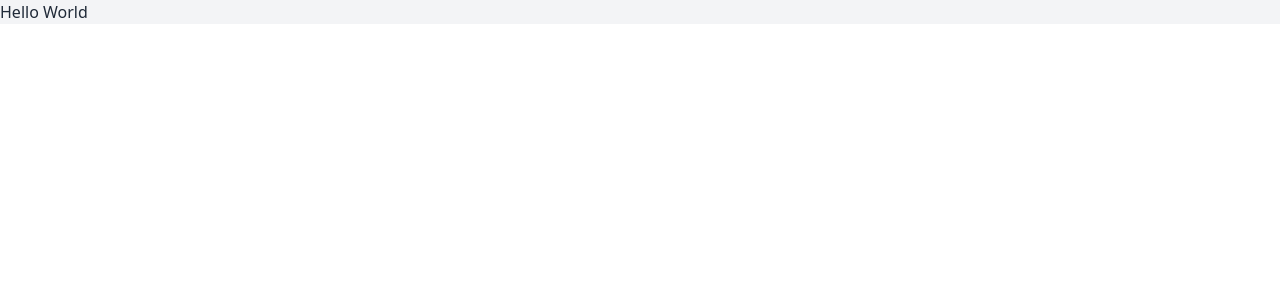
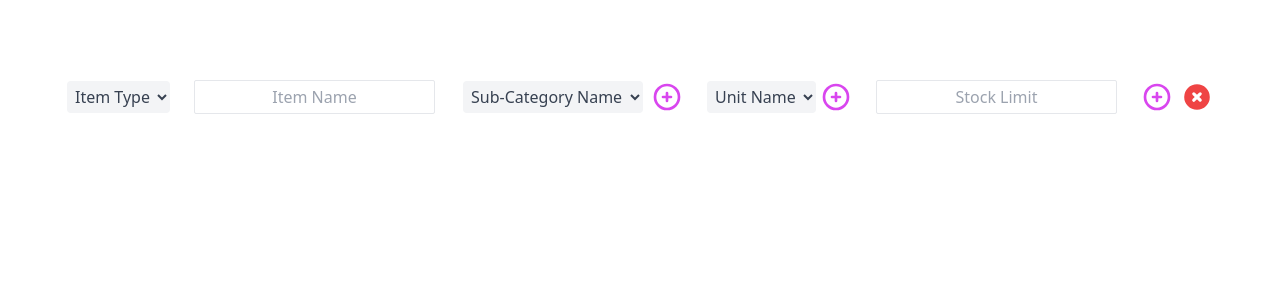
Before and after one commit to ImranAhmed26/Maliha-Assignment-frontend, a Next.js app: page / in a window 1280 px wide. Shown: the top 300 px of the page. Built offline with nearby package versions, Linux system fonts and the light colour scheme.

Commit message:
created single item list

```diff
--- a/components/category-list.js
+++ b/components/category-list.js
@@ -1,10 +1,12 @@
 import React from "react";
 import { useEffect, useState } from "react";
 
+import { PlusCircleIcon } from "@heroicons/react/outline";
+import { XCircleIcon } from "@heroicons/react/solid";
 import axios from "axios";
 
-const ProductPage = () => {
-  const [products, setProducts] = useState();
+const ItemPage = () => {
+  const [category, setCategory] = useState();
 
   // useEffect(() => {
   //   axios({
@@ -16,7 +18,81 @@ const ProductPage = () => {
   //   });
   // },[]);
 
-  return <div className="bg-gray-100 h-screen text-gray-700"></div>;
+  return (
+    <div className=" text-gray-700 pt-20 mx-20 ">
+      <div className="flex gap-6  min-w-[70rem] max-w-[80rem] items-center justify-center ">
+        <div className="">
+          <select
+            name="itemType"
+            id="type"
+            className="bg-gray-100 p-1 rounded font-medium outline-none cursor-pointer"
+          >
+            <option value="">Item Type</option>
+            <option value="cottom">Cotton</option>
+            <option value="nylon">Nylon</option>
+            <option value="linen">Linen</option>
+            <option value="silk">Silk</option>
+            <option value="wool">Wool</option>
+          </select>
+        </div>
+        <div>
+          <input
+            placeholder="Item Name"
+            className="outline-none border rounded-sm p-1 text-center"
+          />
+        </div>
+        <div className="flex items-center gap-1">
+          <div className="px-1">
+            <select
+              name="sub-category"
+              id="sub-category"
+              className="bg-gray-100 p-1 rounded font-medium outline-none cursor-pointer"
+            >
+              <option value="">Sub-Category Name</option>
+              <option value="t-shirt">T-Shirt</option>
+              <option value="shirt">Shirt</option>
+              <option value="hoodie">Hoodie</option>
+              <option value="pant">Pant</option>
+            </select>
+          </div>
+          <div className="flex w-8 ">
+            <PlusCircleIcon className="text-fuchsia-500 cursor-pointer" />
+          </div>
+        </div>
+        <div className="flex gap-1">
+          <div className="">
+            <select
+              name="unit"
+              id="unit"
+              className="bg-gray-100 p-1 rounded font-medium outline-none cursor-pointer items-center"
+            >
+              <option value="volvo">Unit Name</option>
+              <option value="saab">KG</option>
+              <option value="mercedes">Gram</option>
+              <option value="audi">Pound</option>
+            </select>
+          </div>
+          <div className="flex w-8">
+            <PlusCircleIcon className="text-fuchsia-500 cursor-pointer" />
+          </div>
+        </div>
+        <div>
+          <input
+            placeholder="Stock Limit"
+            className="outline-none border rounded-sm p-1 text-center"
+          />
+        </div>
+        <div className="flex gap-2">
+          <div className="w-8">
+            <PlusCircleIcon className="text-fuchsia-500 cursor-pointer" />
+          </div>
+          <div className="w-8">
+            <XCircleIcon className="text-red-500 cursor-pointer" />
+          </div>
+        </div>
+      </div>
+    </div>
+  );
 };
 
-export default ProductPage;
+export default ItemPage;
--- /dev/null
+++ b/components/helper/dropdown.js
@@ -0,0 +1,64 @@
+import React from "react";
+import { useEffect, useState, useRef } from "react";
+
+const Dropdown = ({ dropdownTitle, itemList, handleClickItem }) => {
+  const [showDropdown, setShowDropdown] = useState(false);
+  const dropdown = useRef(null);
+
+  useEffect(() => {
+    if (!showDropdown) return;
+    function handleClick(event) {
+      if (dropdown.current && !dropdown.current.contains(event.target)) {
+        setShowDropdown(false);
+      }
+    }
+    window.addEventListener("click", handleClick);
+    return () => window.removeEventListener("click", handleClick);
+  }, [showDropdown]);
+
+  return (
+    <div>
+      <div className="relative w-28 xl:w-36 2xl:w-44 transition-all duration-300">
+        <button
+          className="category-button safari-category-filter"
+          onClick={() => setShowDropdown((b) => !b)}
+        >
+          {dropdownTitle}
+        </button>
+
+        {showDropdown && (
+          <div
+            ref={dropdown}
+            className="w-44 absolute right-0 z-50 font-light text-sm text-center rounded-b-md"
+          >
+            {Array.isArray(itemList) && (
+              <ul className="bg-gprc_primary text-white w-28 xl:w-36 2xl:w-44 py-2 ml-auto mt-2 rounded-md">
+                {itemList.map((item) => {
+                  return (
+                    <li
+                      key={item._id ? item._id : item}
+                      value={item.keyword ? item.keyword : item}
+                      onClick={() => {
+                        handleClickItem(item.keyword ? item.keyword : item);
+                        setShowDropdown((b) => !b);
+                      }}
+                      className="drop-down-button uppercase"
+                    >
+                      {item.keyword
+                        ? item.keyword
+                        : item.name
+                        ? item.name
+                        : item}
+                    </li>
+                  );
+                })}
+              </ul>
+            )}
+          </div>
+        )}
+      </div>
+    </div>
+  );
+};
+
+export default Dropdown;
--- a/components/navbar.js
+++ b/components/navbar.js
@@ -1,10 +1,14 @@
 import Router from "next/router";
+
+import ItemPage from "./category-list";
 
 const Navbar = () => {
   return (
     <div>
       <div className="bg-gray-700 text-gray-100">
-        <div className="h-16 px-4 max-w-4xl xl:max-w-6xl mx-auto "></div>
+        <div className="h-16 px-4 max-w-4xl xl:max-w-6xl mx-auto ">
+          <ItemPage />
+        </div>
       </div>
     </div>
   );
--- a/pages/index.js
+++ b/pages/index.js
@@ -1,5 +1,6 @@
 import Head from "next/head";
 
+import ItemPage from "../components/category-list";
 
 export default function Home() {
   return (
@@ -8,11 +9,13 @@ export default function Home() {
         <title>Assignment</title>
         <meta
           name="description"
-          content="Avenir IP Ltd. | One of the promising and fastest growing IT company in Bangladesh with the vision to develop cutting edge web and smartphone applications."
+          content=""
         />
         <link rel="icon" href="/favicon.ico" />
       </Head>
-      <div className="bg-gray-100 text-gray-800">Hello World</div>
+      <div className=" text-gray-800">
+        <ItemPage />
+      </div>
     </div>
   );
 }
```
